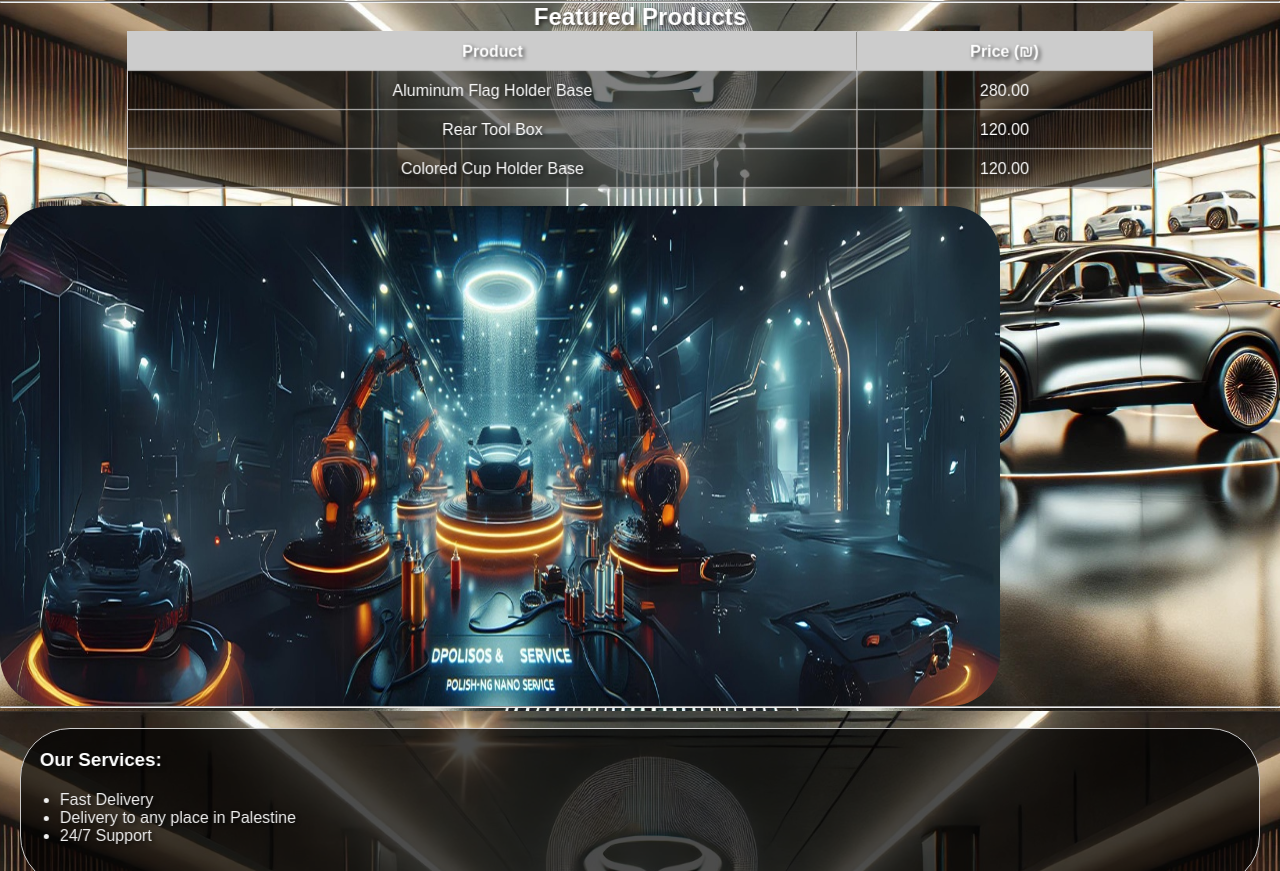
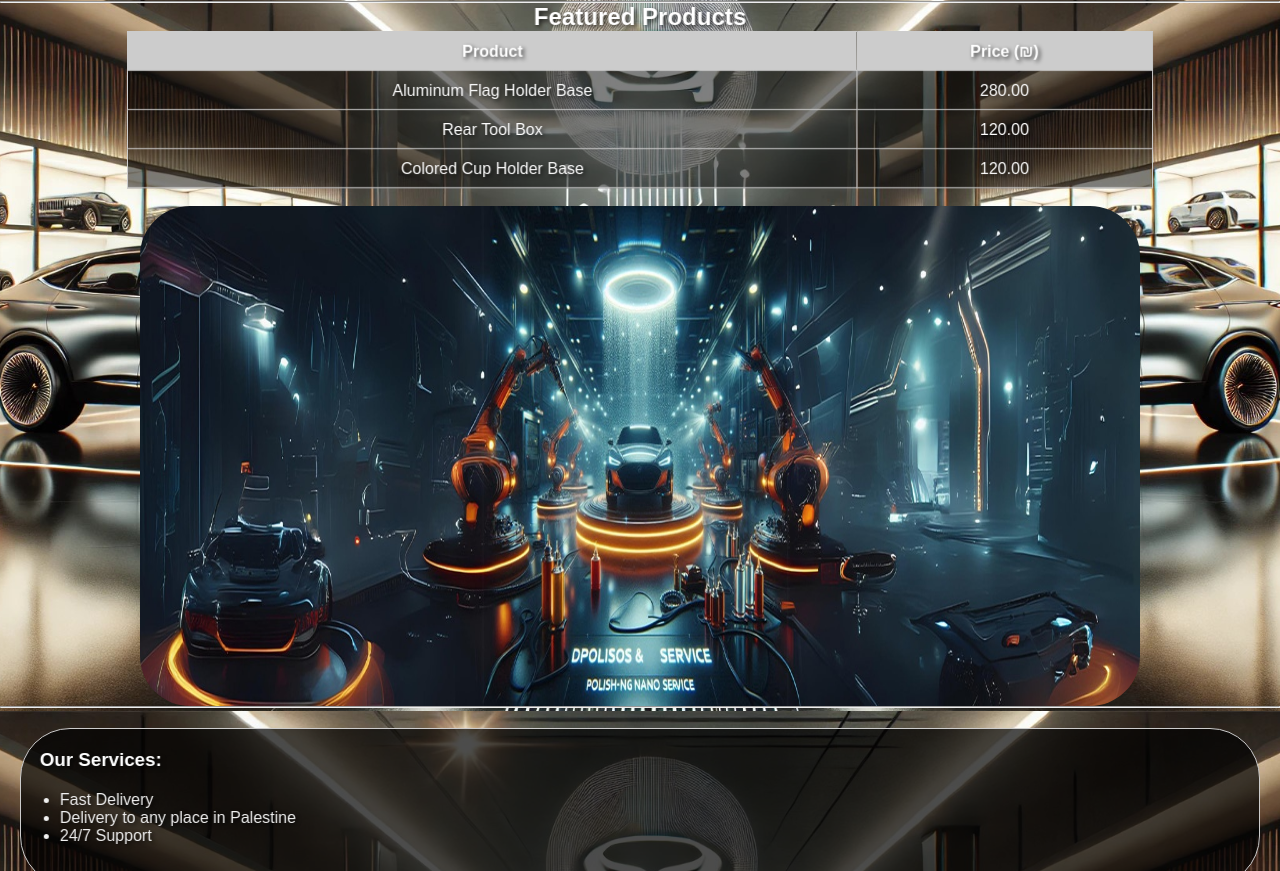
Before and after one commit to ibrahemsproject/univarsity, a plain HTML site: page index.html in a window 1280 px wide. Shown: the part 889-1760 px from the top of the page. Drawn offline with Linux system fonts and the light colour scheme.

Commit message:
Update index.html

```diff
--- a/index.html
+++ b/index.html
@@ -82,7 +82,7 @@
 
     <br>
 
-    <div style="align-items: center;">
+    <div align="center">
         <img src="Imges/7.jpeg" width="1000" height="500" alt="Hala Car Main Image">
     </div>
 
```
